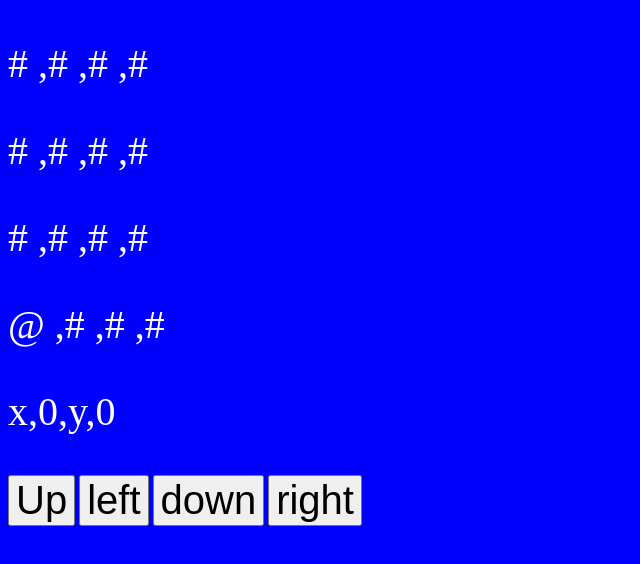
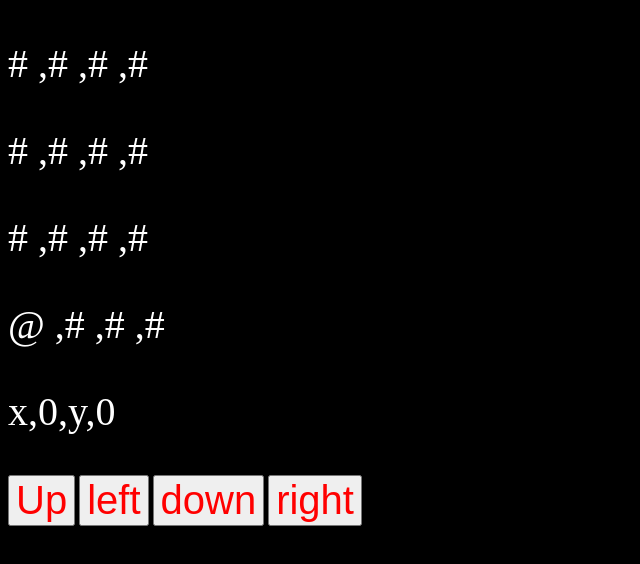
Before and after one commit to JayTheAxolotl/rps-scoresite, a plain HTML site: page HTML/index.html in a window 1280 px wide. Shown: the whole page, without its empty margins (0-640 px from the left). Drawn offline with Linux system fonts and the light colour scheme; files that its build step writes are made by us from their sources; files whose address does not match are found by name.

Commit message:
Update style.css

```diff
--- a/CSS/style.css
+++ b/CSS/style.css
@@ -4,7 +4,7 @@ html {
   }
 
   body {
-      background-color: blue;
+      background-color: black;
   }
 
   p {
@@ -14,5 +14,5 @@ html {
 
   button {
       font-size: 40px;
-      color: black;
+      color: red;
   }
```
